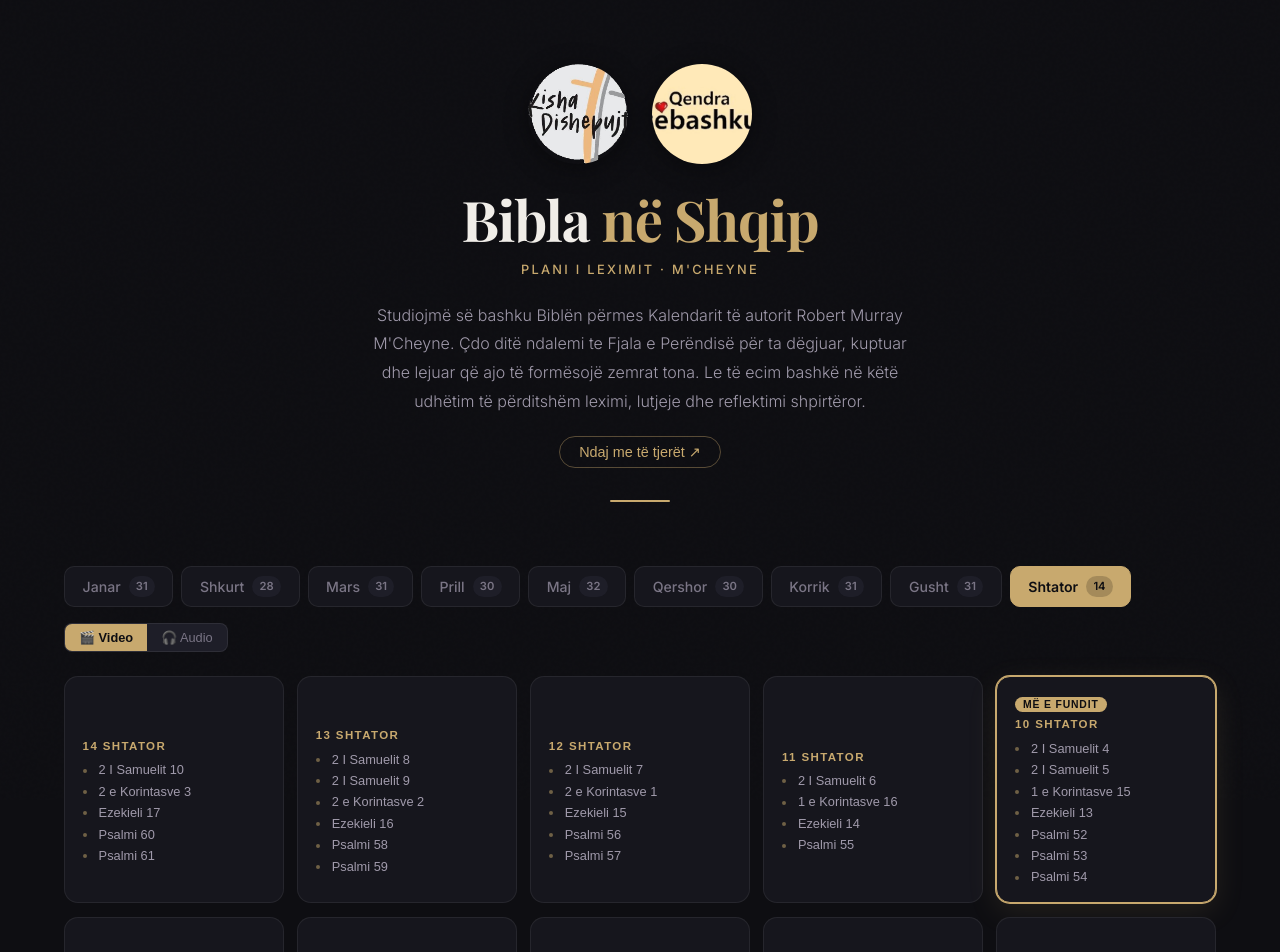
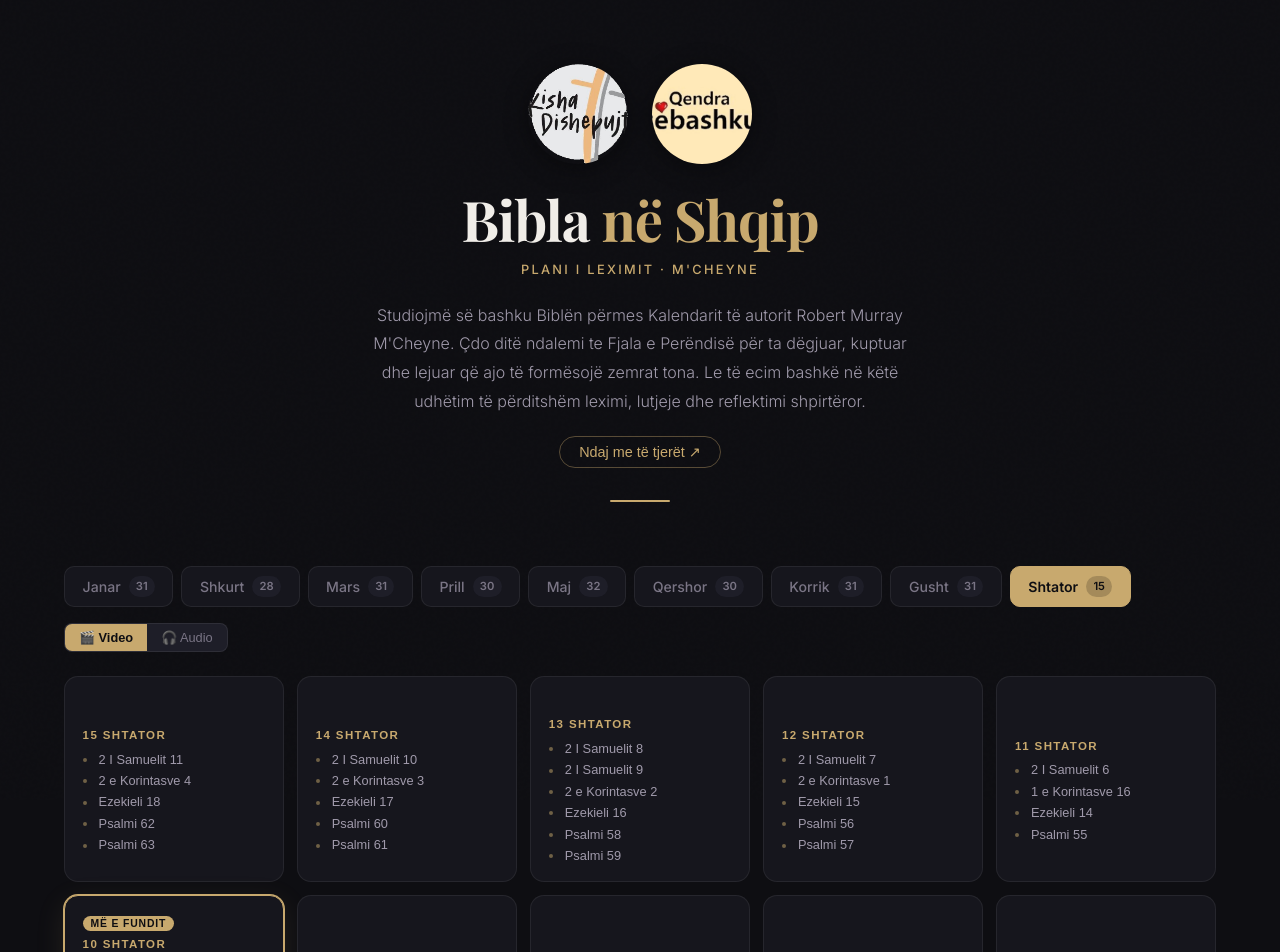
Before and after one commit to jeffandmeredith-max/bibla-shqip, a React (Vite) app: page / in a window 1280 px wide. Shown: the top 952 px of the page. Built offline with nearby package versions, Linux system fonts and the light colour scheme.

Commit message:
chore: daily update 2026-09-15

```diff
--- a/src/data/september.js
+++ b/src/data/september.js
@@ -365,5 +365,32 @@ export const september = [
         "start": 660
       }
     ]
+  },
+  {
+    "day": 15,
+    "date": "15 Shtator",
+    "videoId": "Te89oUPieEg",
+    "readings": [
+      {
+        "title": "2 I Samuelit 11",
+        "start": 0
+      },
+      {
+        "title": "2 e Korintasve 4",
+        "start": 263
+      },
+      {
+        "title": "Ezekieli 18",
+        "start": 412
+      },
+      {
+        "title": "Psalmi 62",
+        "start": 699
+      },
+      {
+        "title": "Psalmi 63",
+        "start": 796
+      }
+    ]
   }
 ]
```
